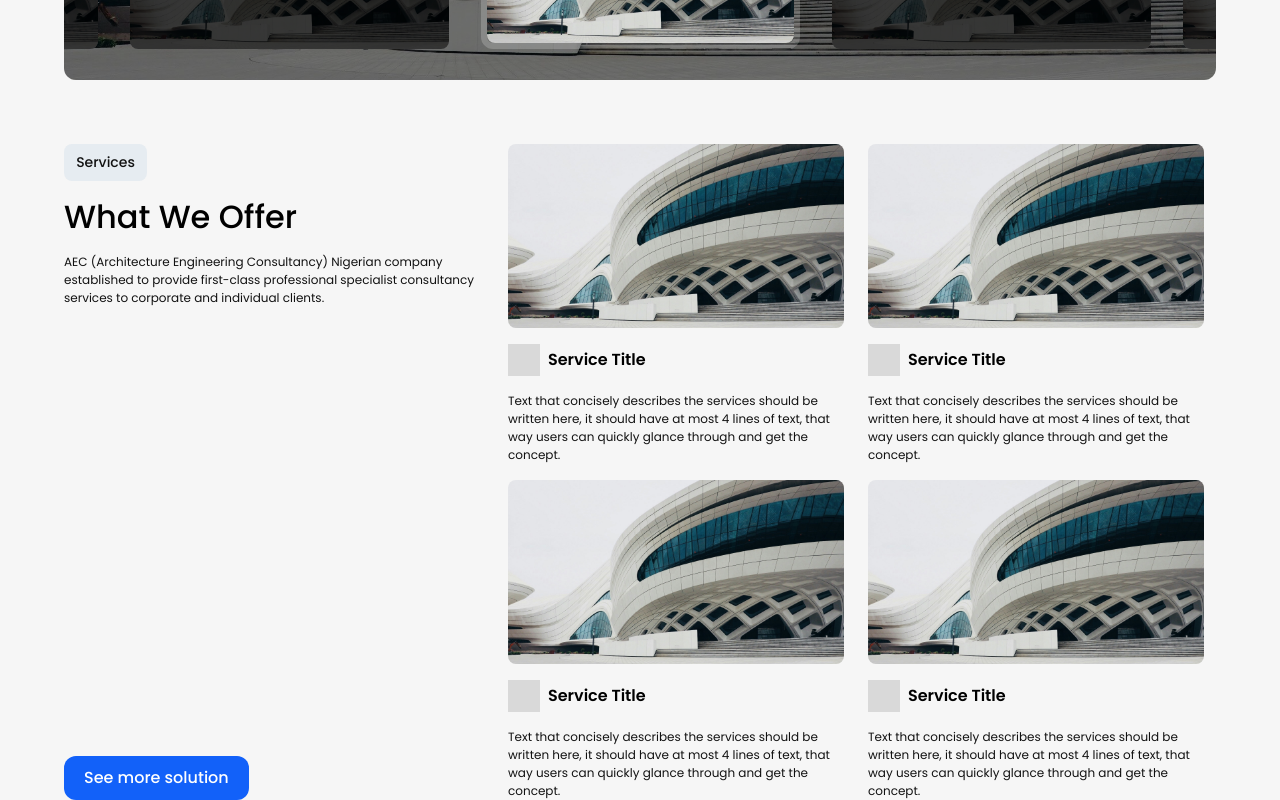
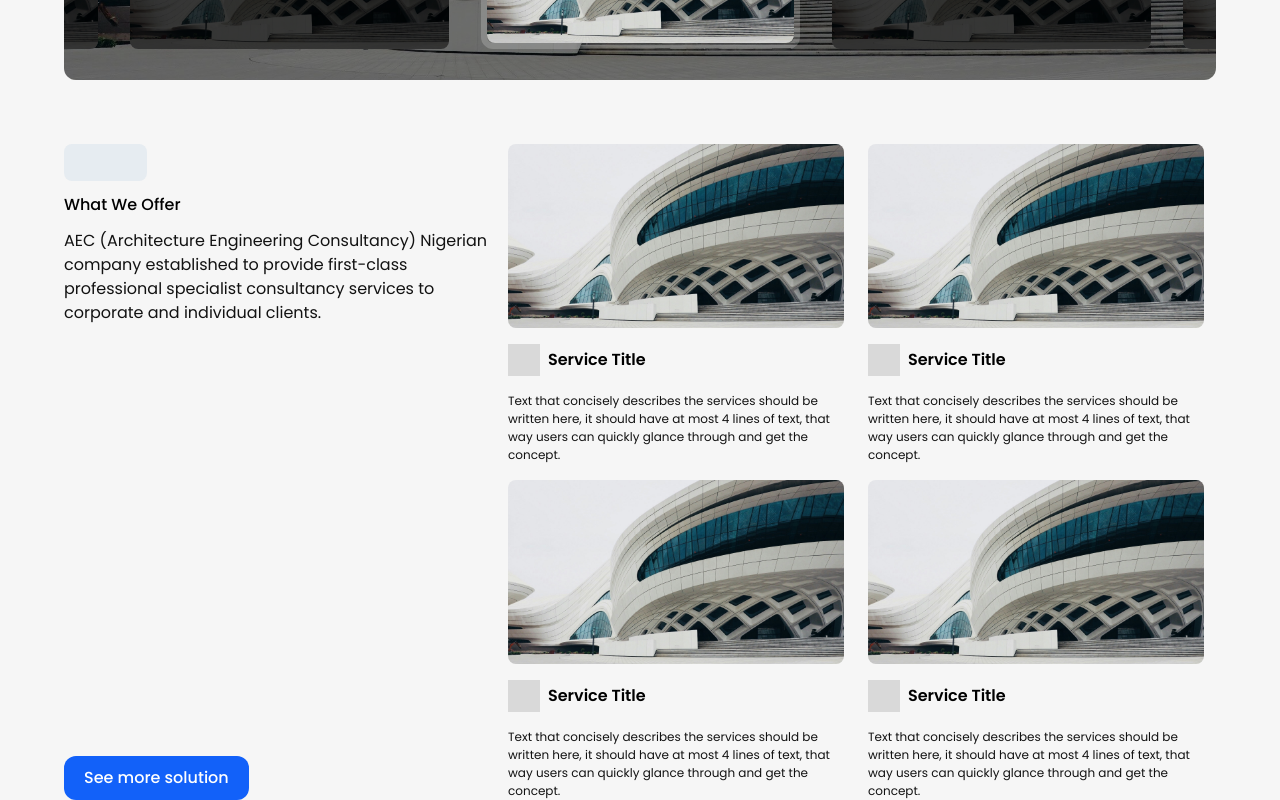
Before and after one commit to ishaaaq/alpax, a React (Vite) app: page / in a window 1280 px wide. Shown: the part 672-1472 px from the top of the page. Built offline with nearby package versions, Linux system fonts and the light colour scheme.

Commit message:
created more styled components

```diff
--- a/src/components/WhatWeOfferSection.jsx
+++ b/src/components/WhatWeOfferSection.jsx
@@ -1,6 +1,11 @@
 import { Box, Container, Grid, Grid2, Stack, Typography } from "@mui/material";
 import React from "react";
-import { StyledButton } from "./styledComponents/StyledComponents";
+import {
+  SectionHeader,
+  SectionSubHeading,
+  SectionTag,
+  StyledButton,
+} from "./styledComponents/StyledComponents";
 import WhatWeOfferCard from "./WhatWeOfferCard";
 
 const WhatWeOfferSection = () => {
@@ -28,50 +33,13 @@ const WhatWeOfferSection = () => {
         }}
       >
         <Stack direction={"column"} gap={".75rem"}>
-          <Box
-            sx={{
-              width: "83px",
-              height: "37px",
-              bgcolor: "#E6ECF1",
-              textAlign: "center",
-              display: "flex",
-              alignItems: "center",
-              justifyContent: "center",
-              borderRadius: "8px",
-            }}
-          >
-            <Typography
-              sx={{
-                color: "#121212",
-                fontWeight: 500,
-                fontSize: { xs: ".75rem", sm: ".875rem" },
-                position: "relative",
-              }}
-            >
-              Services
-            </Typography>
-          </Box>
-          <Typography
-            sx={{
-              fontWeight: 500,
-              fontSize: { xs: "1.5rem", sm: "2rem" },
-              color: "black",
-            }}
-          >
-            What We Offer
-          </Typography>
-          <Typography
-            sx={{
-              fontWeight: 400,
-              fontSize: { md: ".75rem", sm: ".875" },
-              color: "#121212",
-              width: "27rem",
-            }}
-          >
+          <SectionTag>Services</SectionTag>
+          <SectionHeader>What We Offer</SectionHeader>
+          <SectionSubHeading>
             AEC (Architecture Engineering Consultancy) Nigerian company
             established to provide first-class professional specialist
             consultancy services to corporate and individual clients.
-          </Typography>
+          </SectionSubHeading>
         </Stack>
         <Box sx={{ maxWidth: "217px", mt: "auto" }}>
           <StyledButton>See more solution</StyledButton>
--- a/src/components/styledComponents/StyledComponents.js
+++ /dev/null
@@ -1,15 +0,0 @@
-import { styled } from "@mui/material/styles";
-import Button from "@mui/material/Button";
-import Box from "@mui/material/Box";
-import Typography from "@mui/material/Typography";
-
-export const StyledButton = styled(Button)(({ theme }) => ({
-  backgroundColor: theme.palette.secondary.main,
-  color: "#ffffff",
-  borderRadius: ".75rem",
-  padding: ".75rem 1.25rem",
-  fontSize: "1rem",
-  fontWeight: 500,
-  height: "44px",
-  textTransform: "none",
-}));
--- /dev/null
+++ b/src/components/styledComponents/StyledComponents.jsx
@@ -0,0 +1,56 @@
+import { styled } from "@mui/material/styles";
+import Button from "@mui/material/Button";
+import Box from "@mui/material/Box";
+import Typography from "@mui/material/Typography";
+
+export const StyledButton = styled(Button)(({ theme }) => ({
+  backgroundColor: theme.palette.secondary.main,
+  color: "#ffffff",
+  borderRadius: ".75rem",
+  padding: ".75rem 1.25rem",
+  fontSize: "1rem",
+  fontWeight: 500,
+  height: "44px",
+  textTransform: "none",
+}));
+
+export const SectionTag = ({ props }) => {
+  return (
+    <Box
+      sx={{
+        width: "83px",
+        height: "37px",
+        bgcolor: "#E6ECF1",
+        textAlign: "center",
+        display: "flex",
+        alignItems: "center",
+        justifyContent: "center",
+        borderRadius: "8px",
+      }}
+    >
+      <Typography
+        sx={{
+          color: "#121212",
+          fontWeight: 500,
+          fontSize: { xs: ".75rem", sm: ".875rem" },
+          position: "relative",
+        }}
+      >
+        {props}
+      </Typography>
+    </Box>
+  );
+};
+
+export const SectionHeader = styled(Typography)({
+  fontWeight: 500,
+  fontSize: { xs: "1.5rem", sm: "2rem" },
+  color: "black",
+});
+
+export const SectionSubHeading = styled(Typography)({
+  fontWeight: 400,
+  fontSize: { md: ".75rem", sm: ".875" },
+  color: "#121212",
+  width: "27rem",
+});
```
